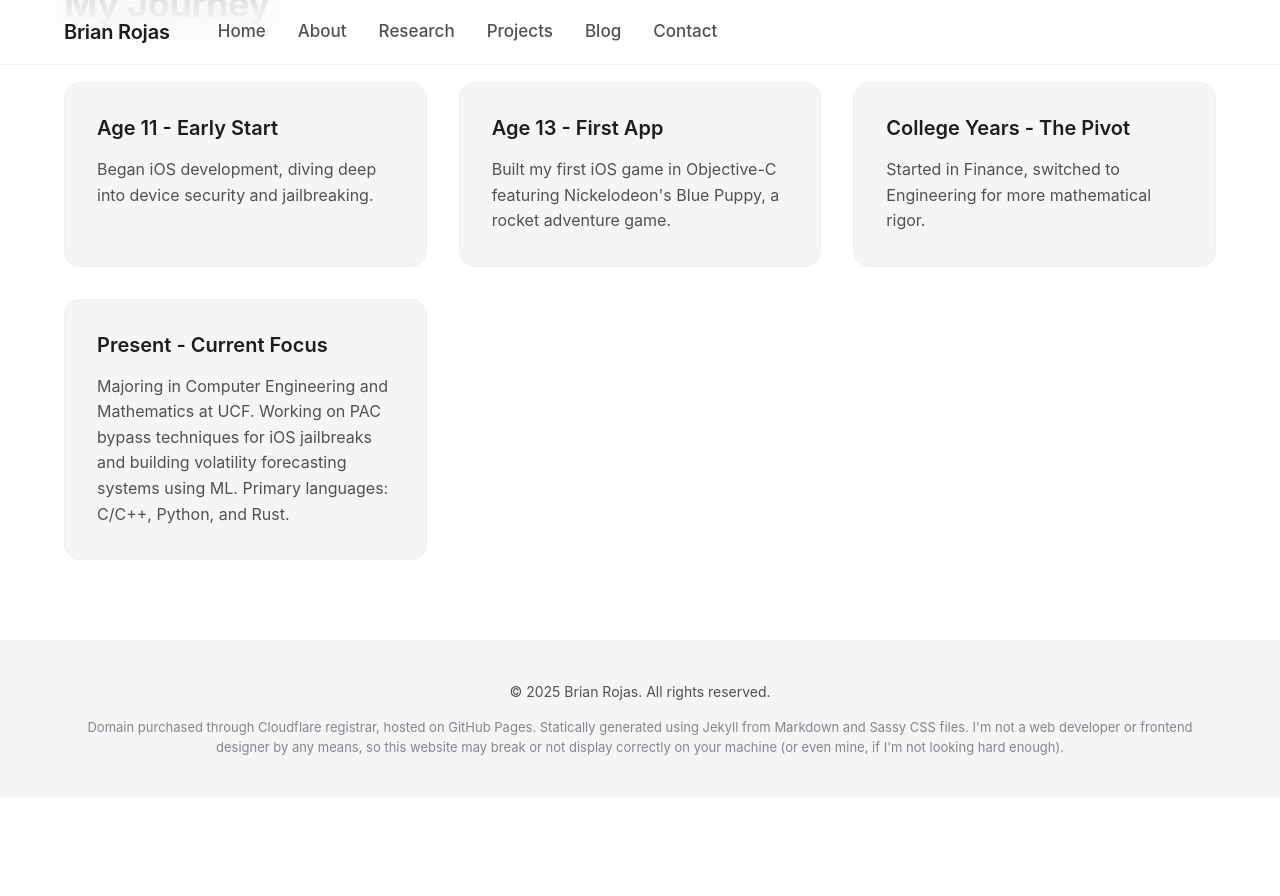
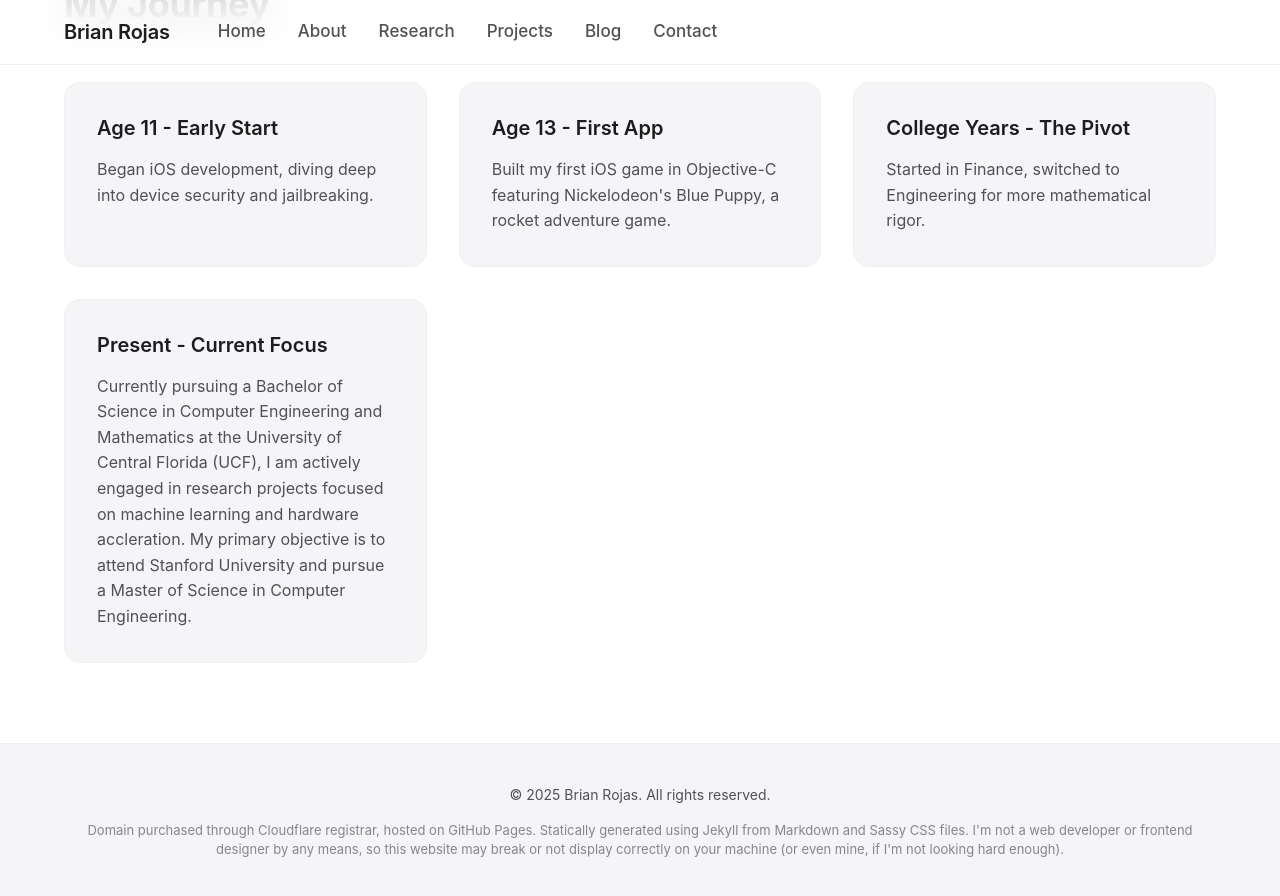
Before and after one commit to brianrojrc/brianrojrc.github.io, a Jekyll site: the page built from about.md, in a window 1280 px wide and 900 px high, scrolled down 730 px. Shown: the top 896 px of the window. Built offline with Jekyll 4.4.1, drawn with Linux system fonts in a browser that asks for light colours; before the commit the page ends 1527 px from its top, so only the background shows below that.

Commit message:
Update about.md

```diff
--- a/about.md
+++ b/about.md
@@ -31,7 +31,7 @@ Outside of academics, I enjoy chess, cooking, and running with my uni’s track
         </div>
         <div class="card">
             <h3>Present - Current Focus</h3>
-            <p>Majoring in Computer Engineering and Mathematics at UCF. Working on PAC bypass techniques for iOS jailbreaks and building volatility forecasting systems using ML. Primary languages: C/C++, Python, and Rust.</p>
+            <p>Currently pursuing a Bachelor of Science in Computer Engineering and Mathematics at the University of Central Florida (UCF), I am actively engaged in research projects focused on machine learning and hardware accleration. My primary objective is to attend Stanford University and pursue a Master of Science in Computer Engineering.</p>
         </div>
     </div>
 </section>
```
